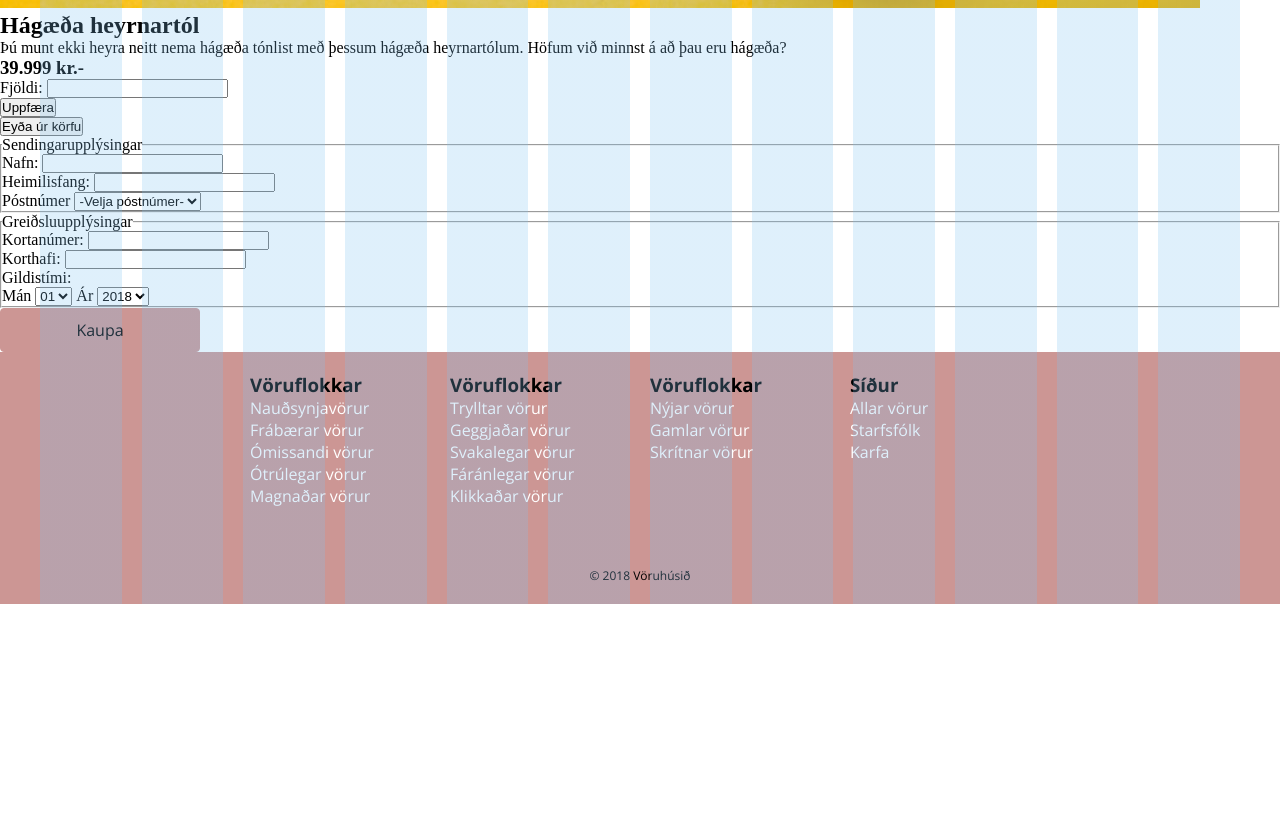
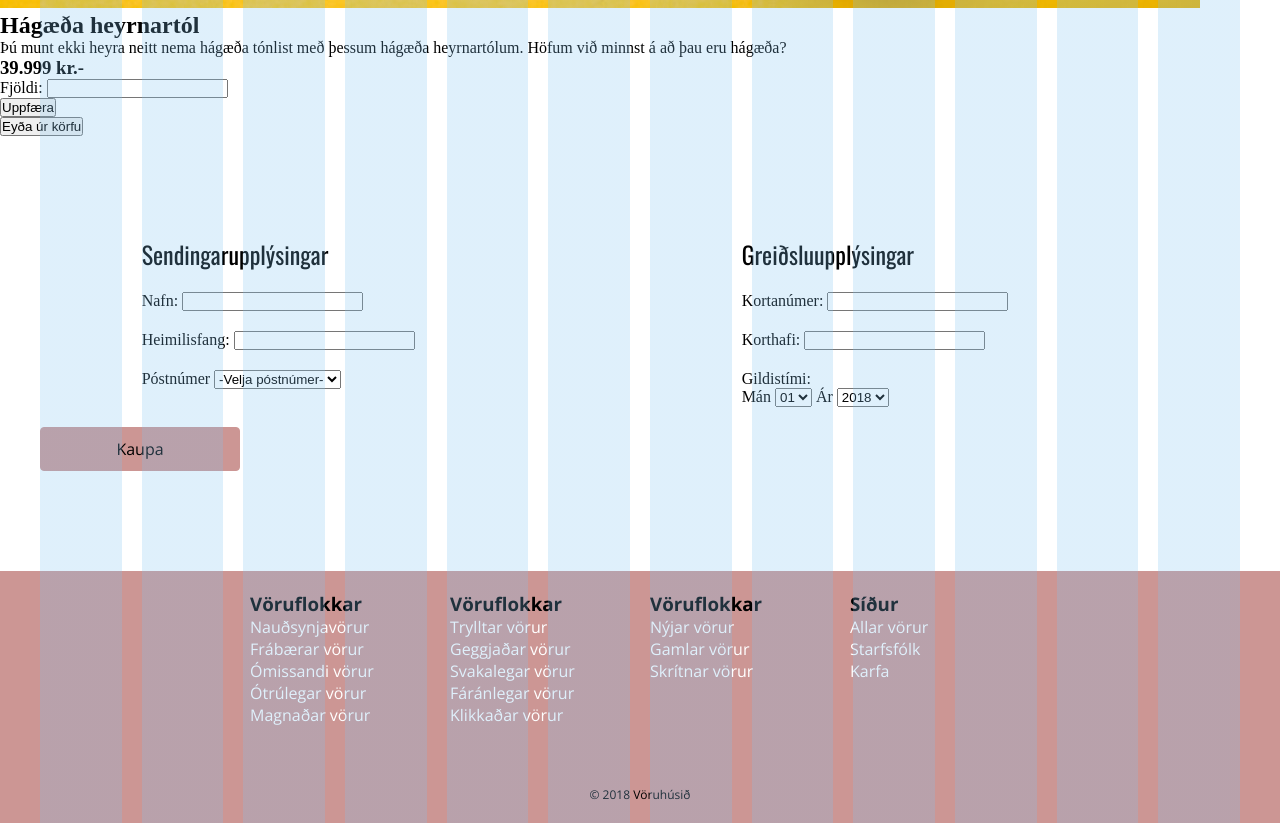
Before and after one commit to hrafnhilduro/hopverkefni1, a website: page pages/cart.html in a window 1280 px wide. Shown: the part 2680-3503 px from the top of the page. Before the commit the page ends 3284 px from the top, so only its background shows below. Drawn offline with nearby package versions, Linux system fonts and the light colour scheme; files that its build step writes are made by us from their sources.

Commit message:
Update styles.scss

```diff
--- a/styles.scss
+++ b/styles.scss
@@ -25,3 +25,4 @@ html { /* stylelint-disable-line */
 @import 'scss/footer';
 @import 'scss/front';
 @import 'scss/button';
+@import 'scss/form';
```
